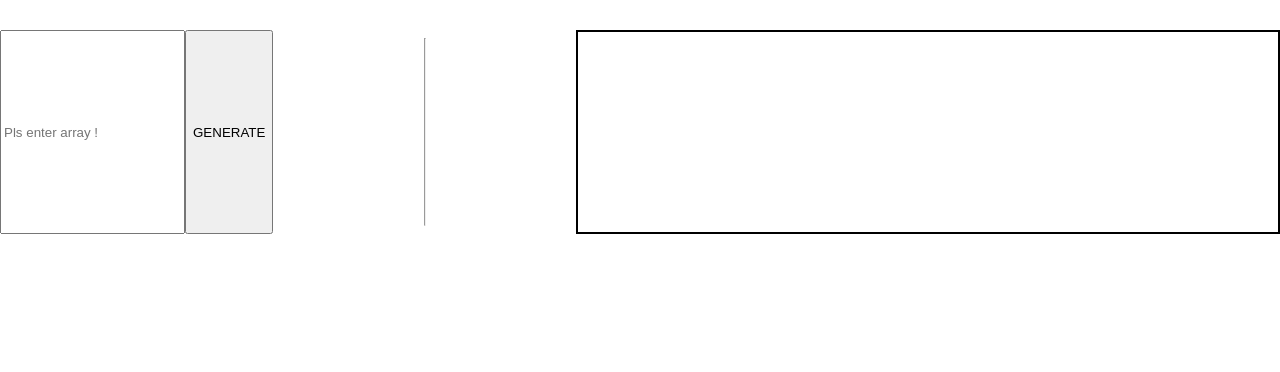
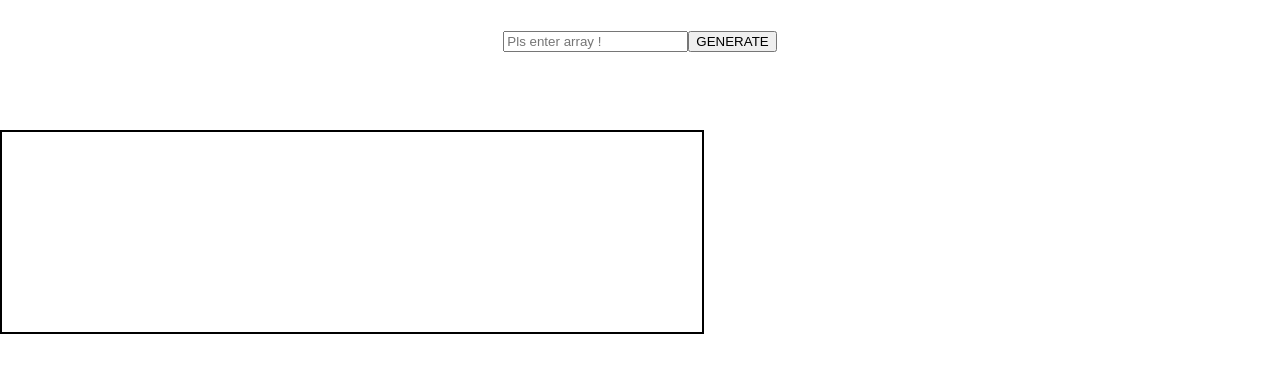
Before and after one commit to WHitE-TITaN/Sorting-Visualizer, a React (Create React App) app in the folder sorting-visualizer/: page / in a window 1280 px wide. Shown: the top 372 px of the page. Built offline with nearby package versions, Linux system fonts and the light colour scheme; the HTML template or start-up script is replaced by a standard one.

Commit message:
minor changes

```diff
--- a/sorting-visualizer/src/App.css
+++ b/sorting-visualizer/src/App.css
@@ -1,5 +1,5 @@
 .App {
-  display: flex;
+  align-items: center;
   padding-top: 30px;
   justify-content: center;
   text-align: center;
@@ -9,3 +9,8 @@
 .App-link {
   color: #61dafb;
 }
+
+.input{
+  width: 100%;
+  height: 100px;
+}
--- a/sorting-visualizer/src/App.js
+++ b/sorting-visualizer/src/App.js
@@ -6,10 +6,18 @@ function App() {
 
   return (
     <div className="App">
+
+
+      <div className='input'>
         <input id = 'array' placeholder='Pls enter array !'></input>
         <button id = 'submmit' onClick={newBar}>GENERATE</button>
-        <hr></hr>
-      <Graph></Graph>
+      </div>
+
+
+
+      <div className='MainGraph'>
+        <Graph></Graph>
+      </div>
     </div>
   );
 }
--- a/sorting-visualizer/src/components/Graph.css
+++ b/sorting-visualizer/src/components/Graph.css
@@ -1,4 +1,6 @@
 .GraphBox{
+    display: flex;
+    align-items: end;
     width: 700px;
     height: 200px;
     border: 2px solid black;
--- a/sorting-visualizer/src/components/Graph.js
+++ b/sorting-visualizer/src/components/Graph.js
@@ -7,7 +7,6 @@ class Graph extends Component{
         return(
             <div className = 'GraphBox'>
                 <Bars></Bars>
-                <br></br>
             </div>
         );
     }
```
